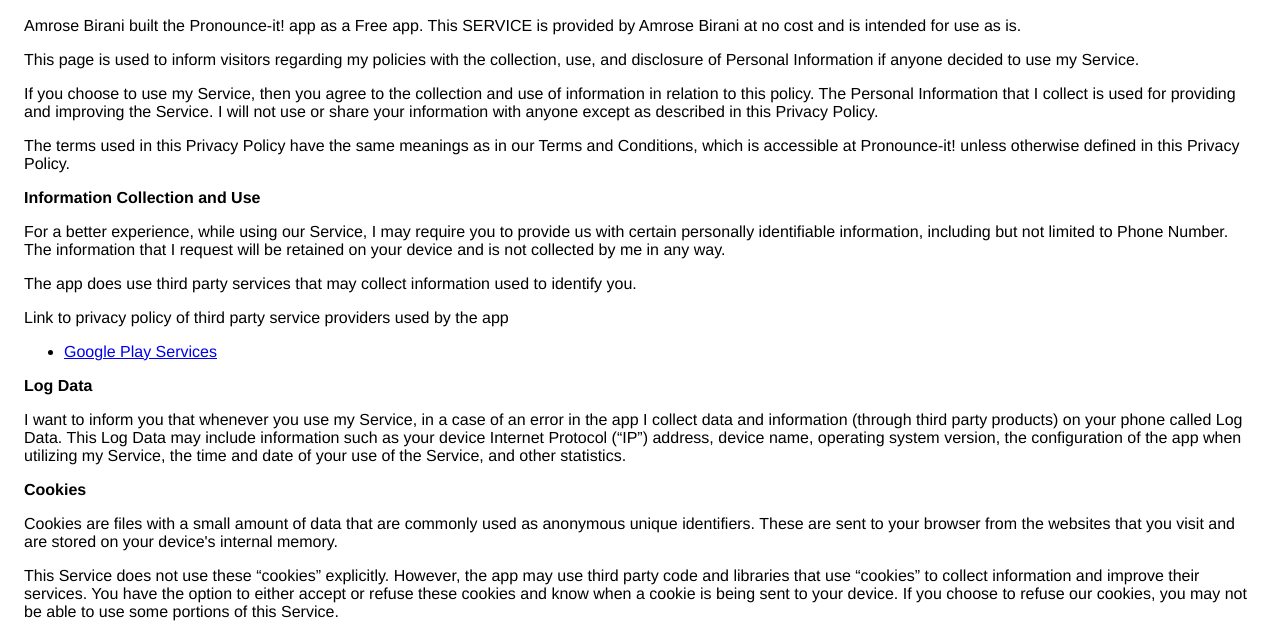
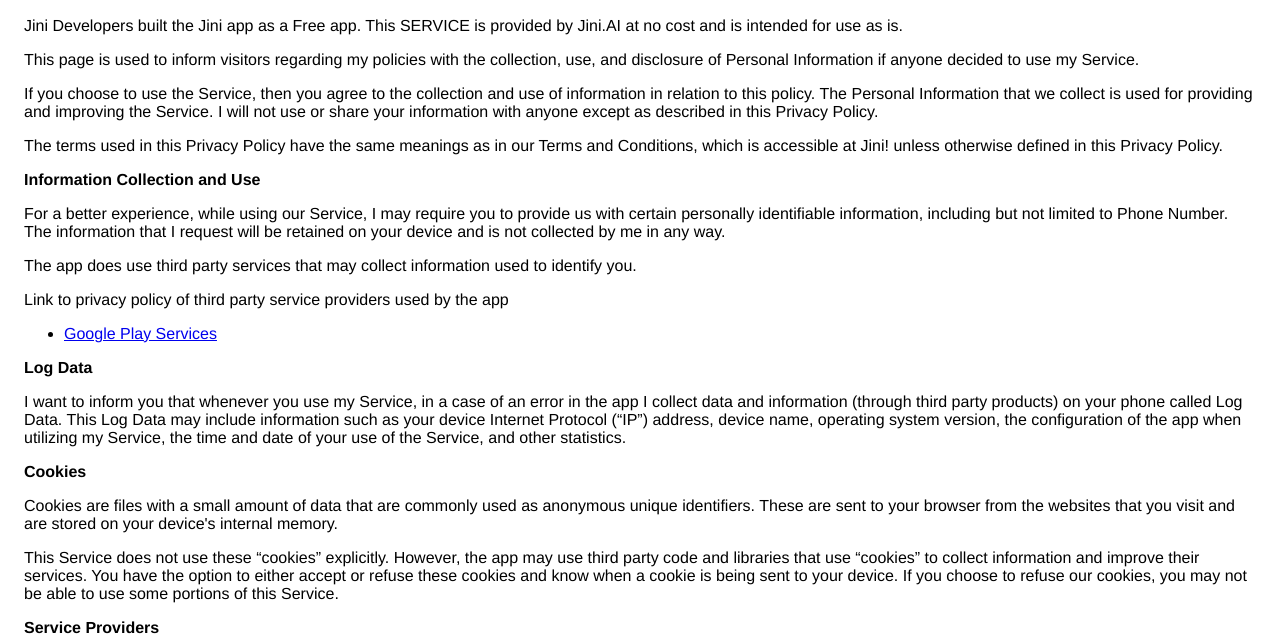
Before and after one commit to developergini/developergini.github.io, a plain HTML site: page index.html in a window 1280 px wide. Shown: the part 75-709 px from the top of the page. Drawn offline with Linux system fonts and the light colour scheme.

Commit message:
Update Privacy Policy

```diff
--- a/index.html
+++ b/index.html
@@ -8,16 +8,16 @@
   <style> body { font-family: 'Helvetica Neue', Helvetica, Arial, sans-serif; padding:1em; } </style>
 </head>
 <body>
-<h2>Privacy Policy</h2> <p> Amrose Birani built the Pronounce-it! app as a Free app. This SERVICE is provided by
-                Amrose Birani at no cost and is intended for use as is.
+<h2>Privacy Policy</h2> <p> Jini Developers built the Jini app as a Free app. This SERVICE is provided by
+                Jini.AI at no cost and is intended for use as is.
               </p> <p>This page is used to inform visitors regarding my policies with the collection, use, and disclosure
                 of Personal Information if anyone decided to use my Service.
-              </p> <p>If you choose to use my Service, then you agree to the collection and use of information in
-                relation to this policy. The Personal Information that I collect is used for providing and improving
+              </p> <p>If you choose to use the Service, then you agree to the collection and use of information in
+                relation to this policy. The Personal Information that we collect is used for providing and improving
                 the Service. I will not use or share your information with anyone except as described
                 in this Privacy Policy.
               </p> <p>The terms used in this Privacy Policy have the same meanings as in our Terms and Conditions, which is
-                accessible at Pronounce-it! unless otherwise defined in this Privacy Policy.
+                accessible at Jini! unless otherwise defined in this Privacy Policy.
               </p> <p><strong>Information Collection and Use</strong></p> <p>For a better experience, while using our Service, I may require you to provide us with certain
                 personally identifiable information, including but not limited to Phone Number. The information that I request will be retained on your device and is not collected by me in any way.
               </p> <p>The app does use third party services that may collect information used to identify you.</p> <div><p>Link to privacy policy of third party service providers used by the app</p> <ul><li><a href="https://www.google.com/policies/privacy/" target="_blank">Google Play Services</a></li><!----><!----><!----><!----><!----><!----><!----></ul></div> <p><strong>Log Data</strong></p> <p> I want to inform you that whenever you use my Service, in a case of
```
